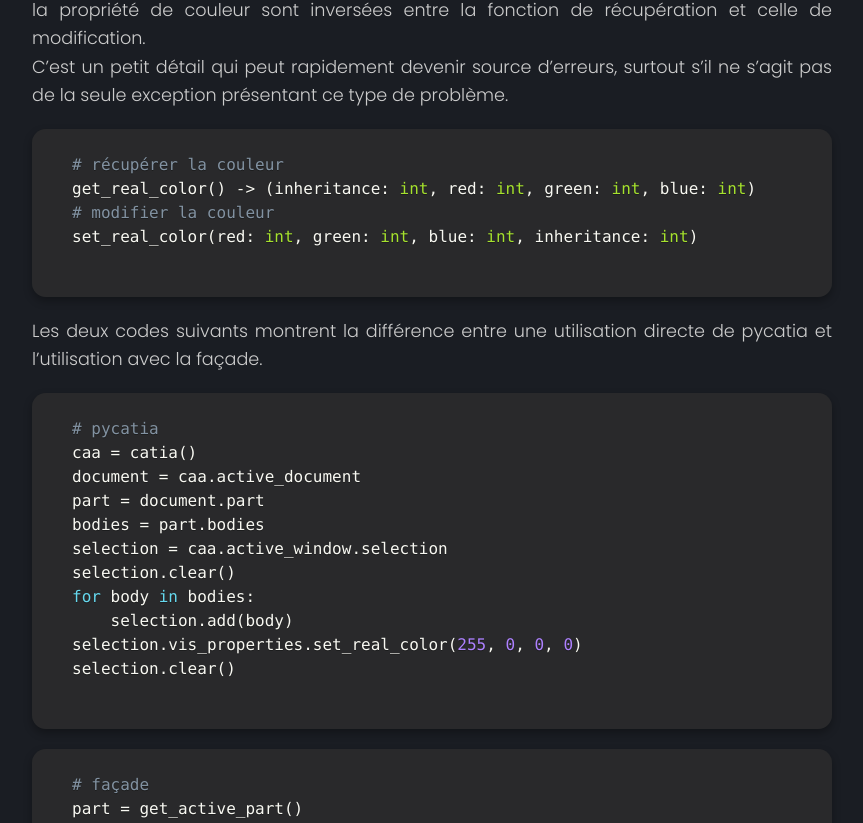
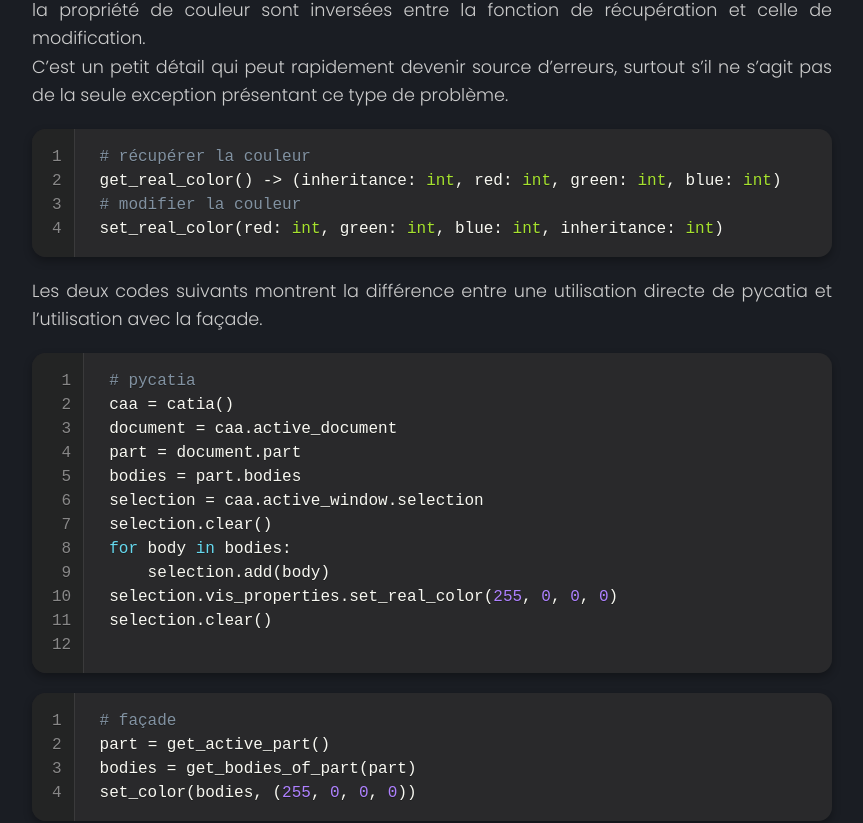
Before and after one commit to Quoruda/portfolio, a Vue app: page / in a window 1280 px wide. Shown: the part 4575-5398 px from the top of the page, without its empty margins (208-1071 px from the left). Built offline with nearby package versions, Linux system fonts and the light colour scheme.

Commit message:
Add line numbers

```diff
--- a/src/components/CodeBlock.vue
+++ b/src/components/CodeBlock.vue
@@ -1,18 +1,20 @@
 <template>
   <pre class="code-block" :class="languageClass">
+    <div class="line-numbers">
+      <span v-for="i in lineCount" :key="i" class="line-number">{{ i }}</span>
+    </div>
     <code ref="codeElement" :class="languageClass" v-html="highlightedCode"></code>
   </pre>
 </template>
 
 <script>
-import { ref, watch, onMounted } from 'vue'
+import { ref, watch, onMounted, computed } from 'vue'
 import Prism from 'prismjs'
 import 'prismjs/components/prism-javascript'
 import 'prismjs/components/prism-python'
 import 'prismjs/components/prism-markdown'
 import 'prismjs/components/prism-json'
 import 'prismjs/components/prism-css'
-import 'prismjs/components/prism-markup'
 import 'prismjs/themes/prism-okaidia.css'
 
 export default {
@@ -31,12 +33,25 @@ export default {
     const languageClass = `language-${props.language}`
 
     const highlight = () => {
-      highlightedCode.value = Prism.highlight(
+      // Ajoute des span pour chaque ligne pour assurer l'alignement avec les numéros
+      const highlighted = Prism.highlight(
           props.code,
           Prism.languages[props.language] || Prism.languages.javascript,
           props.language
-      )
+      );
+
+      // Sépare le code en lignes et ajoute des spans avec la classe 'line' pour chaque ligne
+      // Ajoute également un espacement pour les lignes vides
+      highlightedCode.value = highlighted
+          .split('\n')
+          .map(line => `<span class="line">${line || ' '}</span>`)
+          .join('\n');
     }
+
+    // Calcule le nombre de lignes pour la numérotation
+    const lineCount = computed(() => {
+      return props.code.split('\n').length;
+    });
 
     watch(() => props.code, highlight, { immediate: true })
     watch(() => props.language, highlight)
@@ -44,7 +59,8 @@ export default {
 
     return {
       highlightedCode,
-      languageClass
+      languageClass,
+      lineCount
     }
   }
 }
@@ -66,17 +82,51 @@ export default {
   user-select: text;
   transition: transform 0.3s ease, box-shadow 0.3s ease;
   padding: 0;
+  display: flex;
+  position: relative;
 }
 
-.code-block code{
-  margin: 0 40px;
+.code-block code {
+  margin: 0 20px 0 0;
   object-fit: contain;
   display: block;
+  padding: 1em 0 1em 15px; /* Ajout de padding-left pour créer de l'espace */
+  overflow-x: auto;
+  flex: 1;
+  line-height: 1.5;
+  font-family: 'Fira Code', monospace, monospace;
+  font-size: 1rem;
+}
+
+.code-block code .line {
+  display: block;
+  height: 1.5em; /* Hauteur fixe au lieu de min-height */
+  white-space: pre;
+}
+
+.line-numbers {
+  display: flex;
+  flex-direction: column;
+  padding: 1em 12px 1em 20px;
+  background-color: rgba(30, 30, 30, 0.5);
+  user-select: none;
+  text-align: right;
+  border-right: 1px solid rgba(255, 255, 255, 0.1);
+  margin-right: 10px; /* Ajout d'une marge à droite */
+  color: #888;
+  font-family: 'Fira Code', monospace, monospace; /* Même police que le code */
+  font-size: 1rem; /* Même taille que le code */
+  line-height: 1.5; /* Même ligne que le code */
+}
+
+.line-number {
+  display: block;
+  height: 1.5em; /* Hauteur fixe identique aux lignes de code */
+  font-size: 1rem; /* Même taille que le code, pas de réduction */
 }
 
 .code-block:hover {
   transform: scale(1.02);
   box-shadow: 0 12px 30px rgba(204, 122, 102, 0.5);
 }
-
 </style>
```
